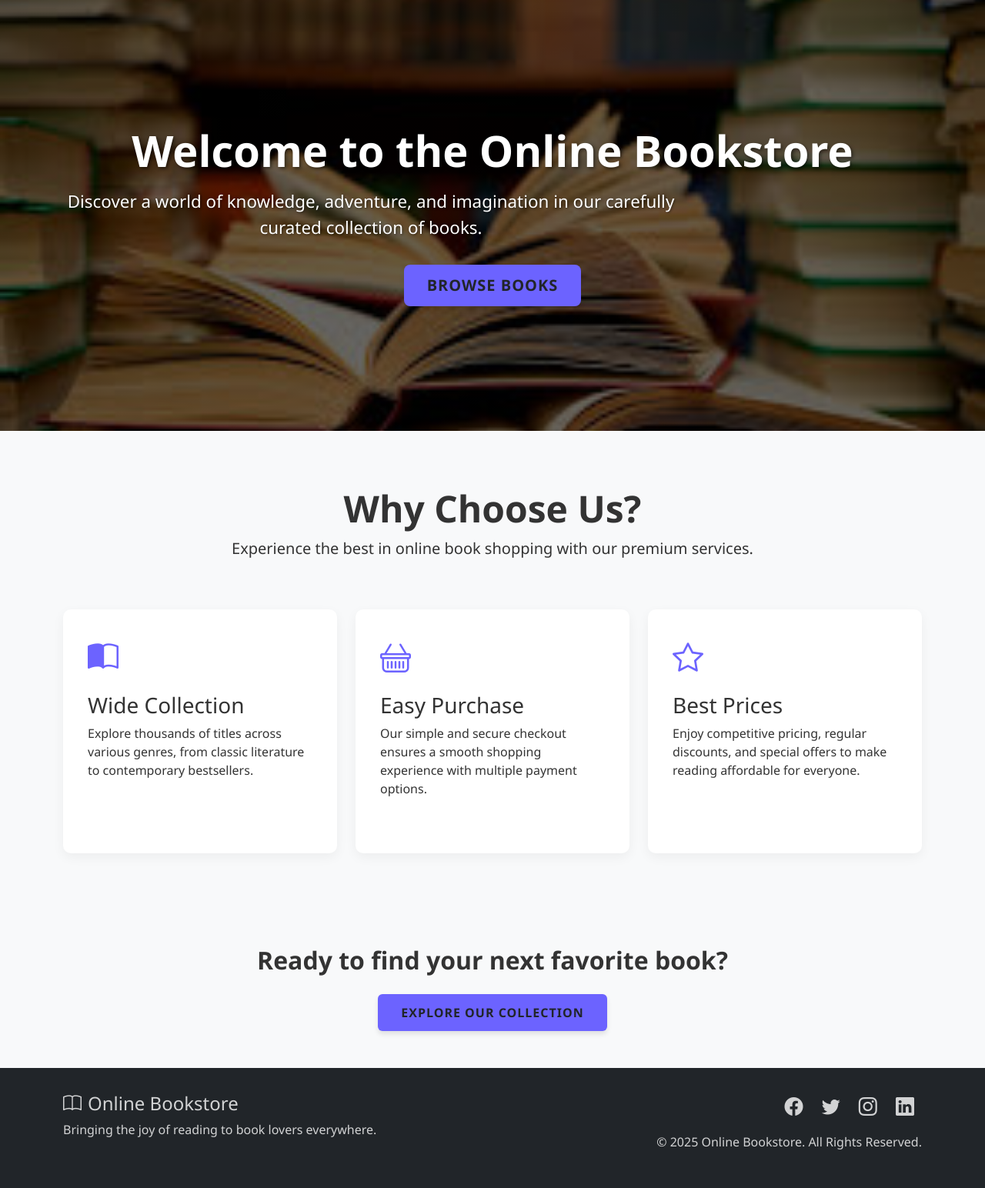
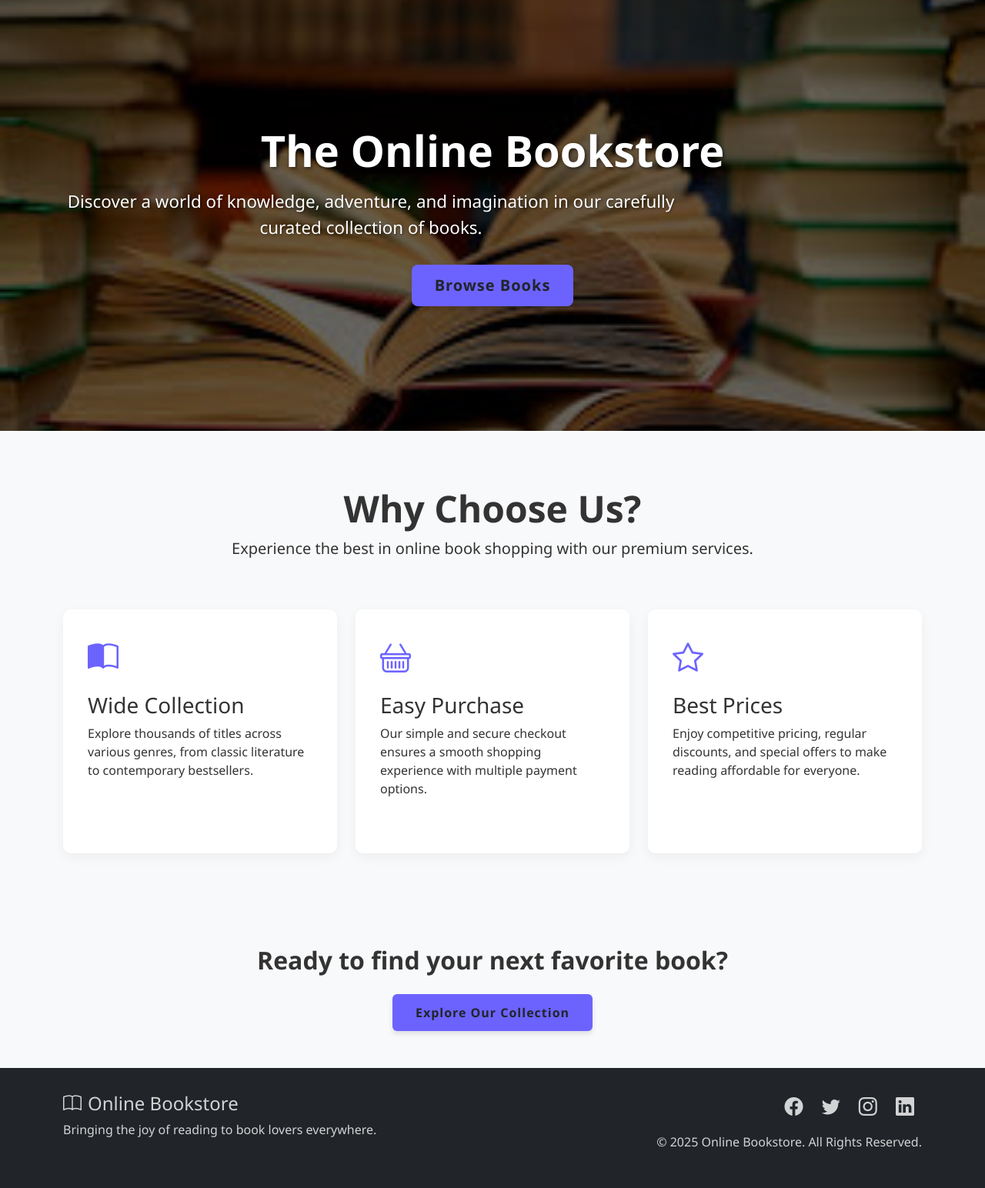
Before and after one commit to Affu2105/bookstore, a Django app: page / in a window 1280 px wide. Shown: the part 76-1620 px from the top of the page at 77% size. Run offline with Django 5.2, Linux system fonts and the light colour scheme.

Commit message:
Updated code

```diff
--- a/templates/home.html
+++ b/templates/home.html
@@ -43,7 +43,6 @@
             border: none;
             padding: 12px 30px;
             font-weight: 600;
-            text-transform: uppercase;
             letter-spacing: 1px;
             transition: all 0.3s ease;
             box-shadow: 0 4px 6px rgba(0, 0, 0, 0.1);
@@ -131,7 +130,7 @@
 <!-- Hero Section -->
 <div class="hero">
     <div class="container">
-        <h1>Welcome to the Online Bookstore</h1>
+        <h1>The Online Bookstore</h1>
         <p class="text-center">
             Discover a world of knowledge, adventure, and imagination in our carefully curated collection of books.
         </p>
```
